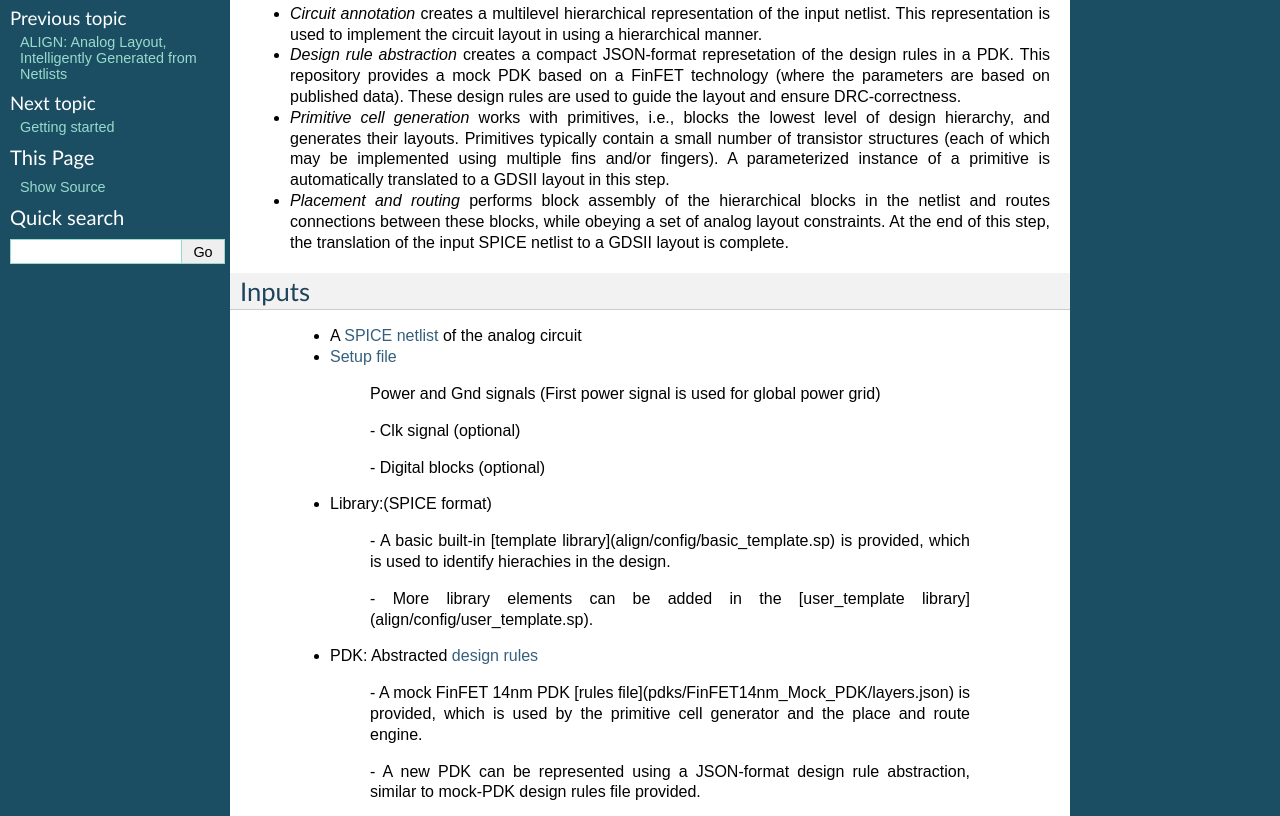
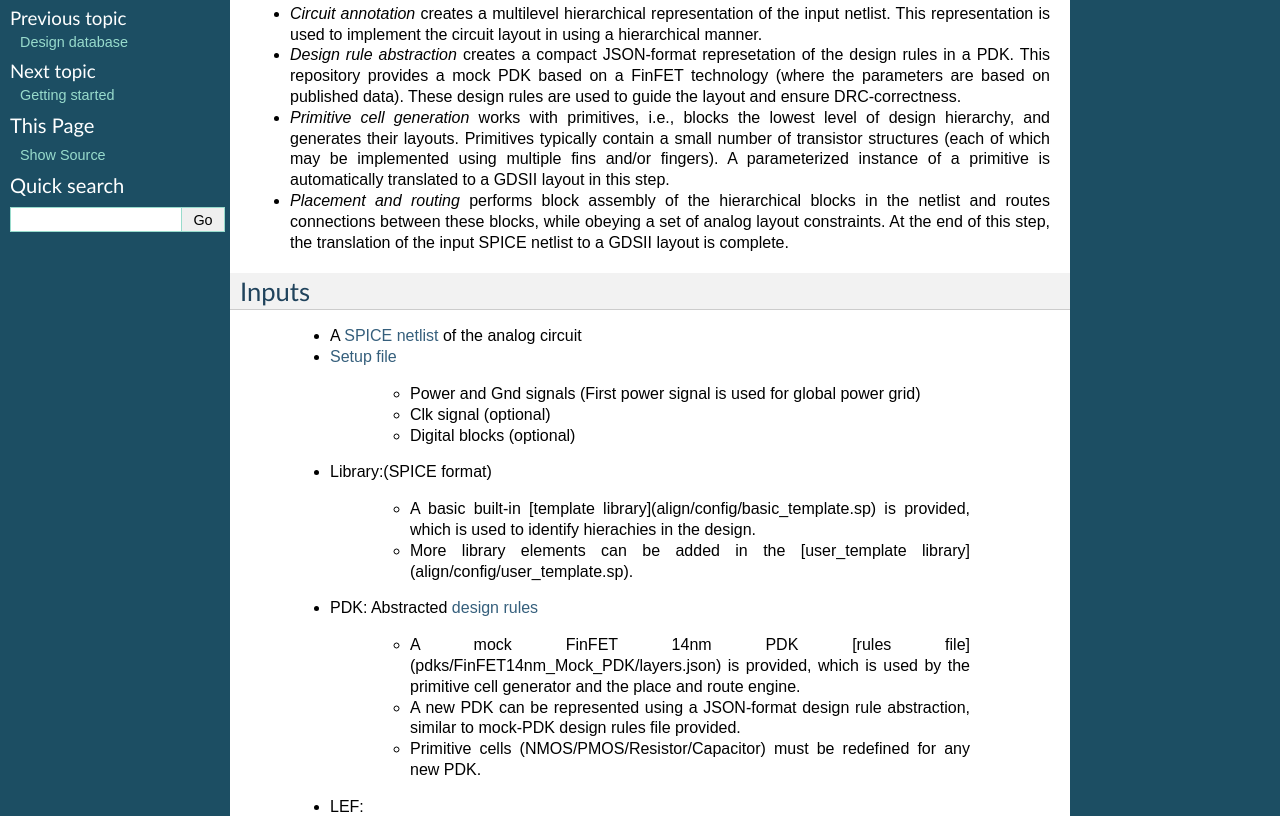
Before and after one commit to ALIGN-public/ALIGN-public.github.io, a plain HTML site: page README.html in a window 1280 px wide. Shown: the part 125-941 px from the top of the page. Drawn offline with Linux system fonts and the light colour scheme; a script that the page names is missing.

Commit message:
align_doc

```diff
--- a/README.html
+++ b/README.html
@@ -17,7 +17,7 @@
     <link rel="index" title="Index" href="genindex.html" />
     <link rel="search" title="Search" href="search.html" />
     <link rel="next" title="Getting started" href="getting_started.html" />
-    <link rel="prev" title="ALIGN: Analog Layout, Intelligently Generated from Netlists" href="index.html" />
+    <link rel="prev" title="Design database" href="database.html" />
   </head><body>
     <div class="related" role="navigation" aria-label="related navigation">
       <h3>Navigation</h3>
@@ -32,7 +32,7 @@
           <a href="getting_started.html" title="Getting started"
              accesskey="N">next</a> |</li>
         <li class="right" >
-          <a href="index.html" title="ALIGN: Analog Layout, Intelligently Generated from Netlists"
+          <a href="database.html" title="Design database"
              accesskey="P">previous</a> |</li>
         <li class="nav-item nav-item-0"><a href="index.html">ALIGN 0.9 documentation</a> &#187;</li>
       </ul>
@@ -56,30 +56,38 @@
 <h2>Inputs<a class="headerlink" href="#inputs" title="Permalink to this headline">¶</a></h2>
 <blockquote>
 <div><ul>
-<li><p>A <a class="reference external" href="https://github.com/ALIGN-analoglayout/ALIGN-public/examples/telescopic_ota/telescopic_ota.sp">SPICE netlist</a> of the analog circuit</p></li>
-<li><p><a class="reference external" href="https://github.com/ALIGN-analoglayout/ALIGN-public/examples/telescopic_ota/telescopic_ota.setup">Setup file</a></p>
+<li><p>A <a class="reference external" href="https://github.com/ALIGN-analoglayout/ALIGN-public/tree/master/examples/telescopic_ota/telescopic_ota.sp">SPICE netlist</a> of the analog circuit</p></li>
+<li><p><a class="reference external" href="https://github.com/ALIGN-analoglayout/ALIGN-public/tree/master/examples/telescopic_ota/telescopic_ota.setup">Setup file</a></p>
 <blockquote>
-<div><p>Power and Gnd signals (First power signal is used for global power grid)</p>
-<p>- Clk signal (optional)</p>
-<p>- Digital blocks (optional)</p>
+<div><ul class="simple">
+<li><p>Power and Gnd signals (First power signal is used for global power grid)</p></li>
+<li><p>Clk signal (optional)</p></li>
+<li><p>Digital blocks (optional)</p></li>
+</ul>
 </div></blockquote>
 </li>
 <li><p>Library:(SPICE format)</p>
 <blockquote>
-<div><p>- A basic built-in [template library](align/config/basic_template.sp) is provided, which is used to identify hierachies in the design.</p>
-<p>- More library elements can be added in the [user_template library](align/config/user_template.sp).</p>
+<div><ul class="simple">
+<li><p>A basic built-in [template library](align/config/basic_template.sp) is provided, which is used to identify hierachies in the design.</p></li>
+<li><p>More library elements can be added in the [user_template library](align/config/user_template.sp).</p></li>
+</ul>
 </div></blockquote>
 </li>
-<li><p>PDK: Abstracted <a class="reference external" href="https://github.com/ALIGN-analoglayout/ALIGN-public/pdks/FinFET14nm_Mock_PDK">design rules</a></p>
+<li><p>PDK: Abstracted <a class="reference external" href="https://github.com/ALIGN-analoglayout/ALIGN-public/tree/master/pdks/FinFET14nm_Mock_PDK">design rules</a></p>
 <blockquote>
-<div><p>- A mock FinFET 14nm PDK [rules file](pdks/FinFET14nm_Mock_PDK/layers.json) is provided, which is used by the primitive cell generator and the place and route engine.</p>
-<p>- A new PDK can be represented using a JSON-format design rule abstraction, similar to mock-PDK design rules file provided.</p>
-<p>- Primitive cells(NMOS/PMOS/[Resistor](pdks/FinFET14nm_Mock_PDK/fabric_Res.py)/[Capacitor](pdks/FinFET14nm_Mock_PDK/fabric_Cap.py)) must be redefined for any new PDK.</p>
+<div><ul class="simple">
+<li><p>A mock FinFET 14nm PDK [rules file](pdks/FinFET14nm_Mock_PDK/layers.json) is provided, which is used by the primitive cell generator and the place and route engine.</p></li>
+<li><p>A new PDK can be represented using a JSON-format design rule abstraction, similar to mock-PDK design rules file provided.</p></li>
+<li><p>Primitive cells (NMOS/PMOS/Resistor/Capacitor) must be redefined for any new PDK.</p></li>
+</ul>
 </div></blockquote>
 </li>
 <li><p>LEF:</p>
 <blockquote>
-<div><p>- A list of parameterized cells supported by cell generator is stored in file [param_lef](align/config/param_lef).</p>
+<div><ul class="simple">
+<li><p>A list of parameterized cells supported by cell generator is stored in file <a class="reference external" href="https://github.com/ALIGN-analoglayout/ALIGN-public/blob/master/align/config/param_lef">param_lef</a>.</p></li>
+</ul>
 </div></blockquote>
 </li>
 </ul>
@@ -113,8 +121,8 @@
 </ul>
 
   <h4>Previous topic</h4>
-  <p class="topless"><a href="index.html"
-                        title="previous chapter">ALIGN: Analog Layout, Intelligently Generated from Netlists</a></p>
+  <p class="topless"><a href="database.html"
+                        title="previous chapter">Design database</a></p>
   <h4>Next topic</h4>
   <p class="topless"><a href="getting_started.html"
                         title="next chapter">Getting started</a></p>
@@ -152,7 +160,7 @@
           <a href="getting_started.html" title="Getting started"
              >next</a> |</li>
         <li class="right" >
-          <a href="index.html" title="ALIGN: Analog Layout, Intelligently Generated from Netlists"
+          <a href="database.html" title="Design database"
              >previous</a> |</li>
         <li class="nav-item nav-item-0"><a href="index.html">ALIGN 0.9 documentation</a> &#187;</li>
       </ul>
```
Also changed, not shown: index.html (+6 -6 lines), viewer.html (+6 -6 lines), _sources/README.rst.txt, _sources/index.rst.txt, _sources/viewer.rst.txt, searchindex.js.
